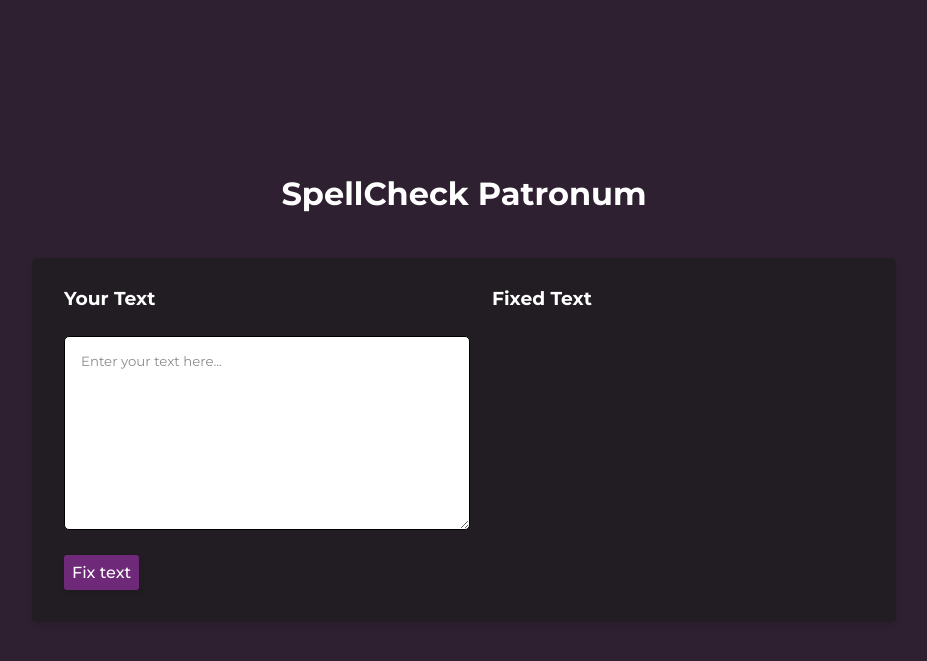
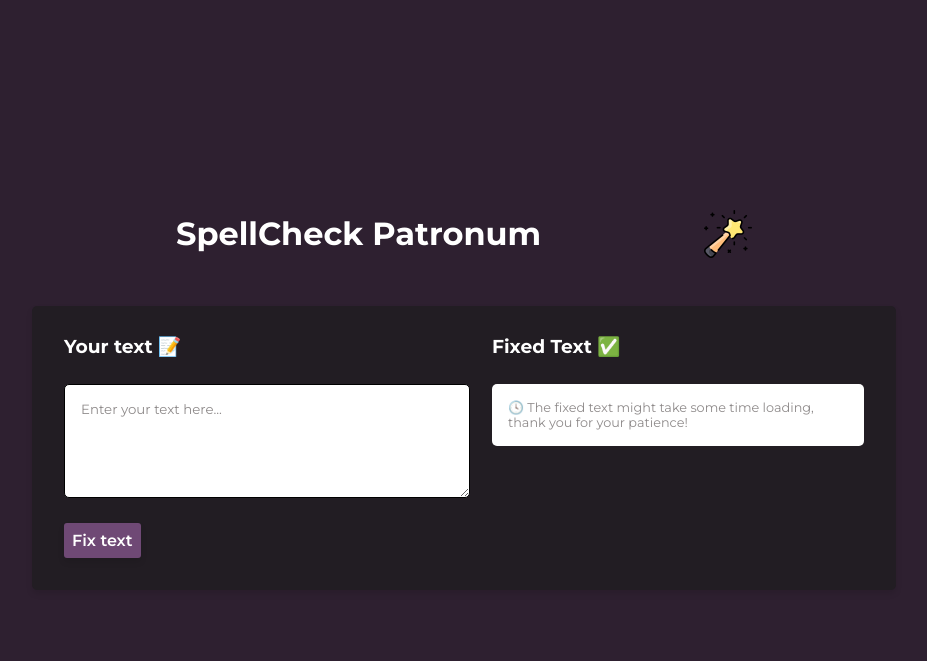
Before and after one commit to IndraTNPTL/spellcheck-patronum, a Flask app: page / in a window 1280 px wide. Shown: the top 661 px of the page, without its empty margins (176-1103 px from the left). Run offline with Flask 3, Linux system fonts and the light colour scheme.

Commit message:
css fixes

```diff
--- a/static/styles.css
+++ b/static/styles.css
@@ -67,12 +67,35 @@ textarea::placeholder {
 .main_button {
   padding: 0.5rem;
   font-size: 1rem;
-  font-weight: 500;
+  font-weight: 600;
   border: none;
   border-radius: 3px;
-  background-color: #6f2979;
+  background-color: #6f4975;
   color: white;
   box-shadow: 0 4px 6px rgba(0, 0, 0, 0.1);
+}
+
+img {
+  width: 3rem;
+}
+
+.placeholder {
+  color: #8e8a8a;
+  font-size: 0.8rem;
+  line-height: 1.2;
+}
+
+.text-fixed {
+  color: green;
+  font-size: 0.8rem;
+  line-height: 1.2;
+}
+
+.title-container {
+  display: flex;
+  justify-content: space-between;
+  align-items: center;
+  width: 45%;
 }
 
 /* --- */
--- a/templates/index.html
+++ b/templates/index.html
@@ -10,16 +10,20 @@
   </head>
 
   <body>
-    <h1>SpellCheck Patronum</h1>
+    <div class="title-container">
+      <h1>SpellCheck Patronum</h1>
+      <img src="/static/favicon1.png" alt="magicwand" />
+    </div>
+
     <div class="main-container">
       <div class="text-container">
-        <h3>Your Text</h3>
+        <h3>Your text 📝</h3>
         <form action="/" method="post">
           <textarea
             placeholder="Enter your text here..."
             name="text"
             cols="30"
-            rows="10"
+            rows="5"
           ></textarea>
           <br />
           <input class="main_button" type="submit" value="Fix text" />
@@ -27,13 +31,18 @@
       </div>
 
       <div class="text-container">
-        <h3>Fixed Text</h3>
-
-        {% if fixed_text %}
+        <h3>Fixed Text ✅</h3>
         <div class="fixed-text">
+          {% if fixed_text %}
           <p>{{ fixed_text }}</p>
+          {% else %}
+          <p class="placeholder">
+            🕓 The fixed text might take some time loading, thank you for your
+            patience!
+          </p>
+          {% endif %}
         </div>
-        {% endif %}
       </div>
     </div>
+  </body>
 </html>
```
Also changed, not shown: static/favicon1.png.
